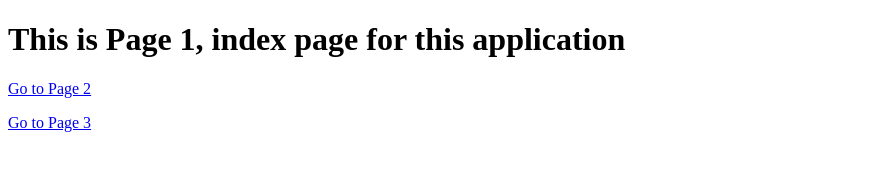
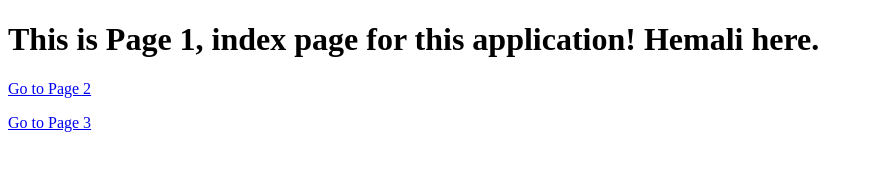
Before and after one commit to Hemali1310/DevOps, a plain HTML site: page index.html in a window 1280 px wide. Shown: the whole page, without its empty margins (0-873 px from the left). Drawn offline with Linux system fonts and the light colour scheme.

Commit message:
modified index.html

```diff
--- a/index.html
+++ b/index.html
@@ -4,7 +4,7 @@
     <title>Page 1</title>
 </head>
 <body>
-    <h1>This is Page 1, index page for this application</h1>
+    <h1>This is Page 1, index page for this application! Hemali here.</h1>
     <p><a href="page2.html">Go to Page 2</a></p>
     <p><a href="page3.html">Go to Page 3</a></p>
 </body>
```
